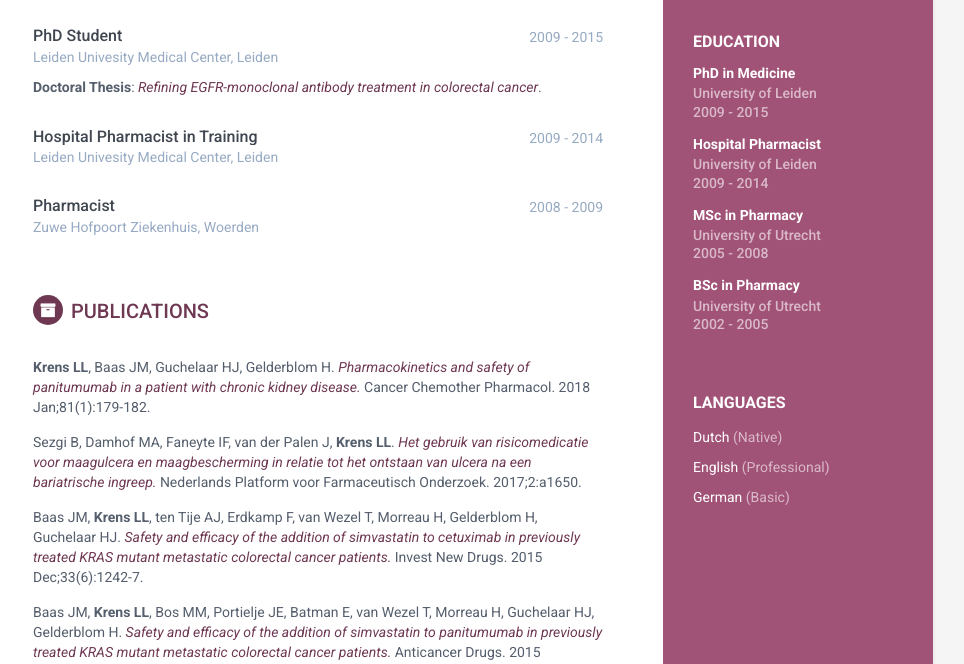
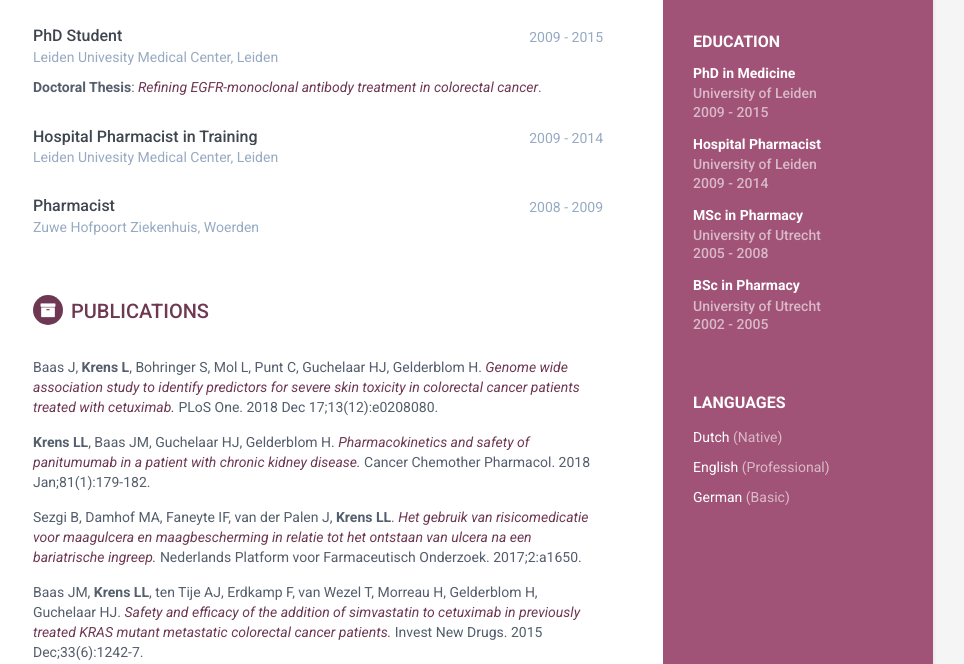
Before and after one commit to lisannekrens/lisannekrens.github.io, a plain HTML site: page index.html in a window 1280 px wide. Shown: the part 425-1089 px from the top of the page, without its empty margins (187-1151 px from the left). Drawn offline with Linux system fonts and the light colour scheme.

Commit message:
Update index.html

```diff
--- a/index.html
+++ b/index.html
@@ -184,6 +184,9 @@
                     <p></p>
                 </div><!--//intro-->
                 <div class="item">
+                    Baas J, <b>Krens L</B>, Bohringer S, Mol L, Punt C, Guchelaar HJ, Gelderblom H.<a class="publication" href="https://www.ncbi.nlm.nih.gov/pubmed/30557370"> Genome wide association study to identify predictors for severe skin toxicity in colorectal cancer patients treated with cetuximab.</a> PLoS One. 2018 Dec 17;13(12):e0208080.
+                </div><!--//item-->
+                <div class="item">
                     <b>Krens LL</b>, Baas JM, Guchelaar HJ, Gelderblom H.<a class="publication" href="https://www.ncbi.nlm.nih.gov/pubmed/29170802"> Pharmacokinetics and safety of panitumumab in a patient with chronic kidney disease.</a> Cancer Chemother Pharmacol. 2018 Jan;81(1):179-182.
                 </div><!--//item-->
                 <div class="item">
```
